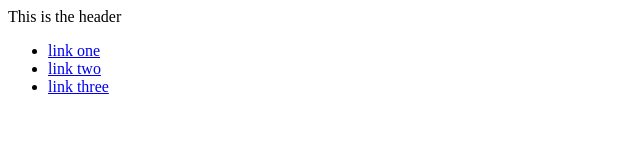
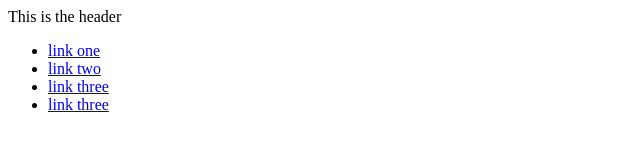
Before and after one commit to MaybeJod/e-store, a plain HTML site: page src/template.html in a window 1280 px wide. Shown: the full height of the page, 0-640 px from the left. Drawn offline with Linux system fonts and the light colour scheme.

Commit message:
feat: added new link to nav

```diff
--- a/src/template.html
+++ b/src/template.html
@@ -12,6 +12,7 @@
             <li><a href="#">link one</a></li>
             <li><a href="#">link two</a></li>
             <li><a href="#">link three</a></li>
+            <li><a href="#">link three</a></li>
         </ul>
     </nav>
     <main class="page-container">
```
